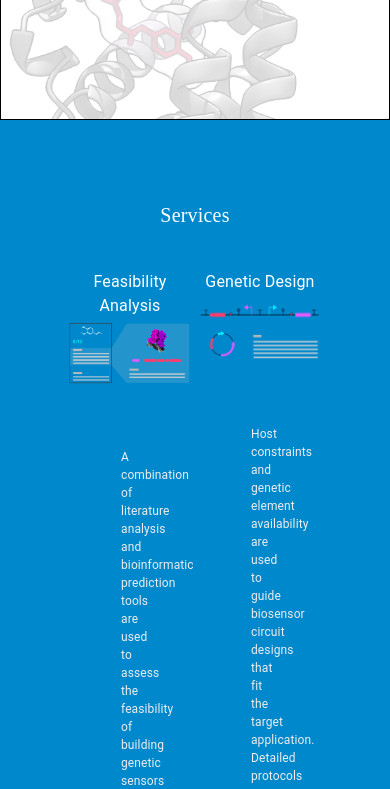
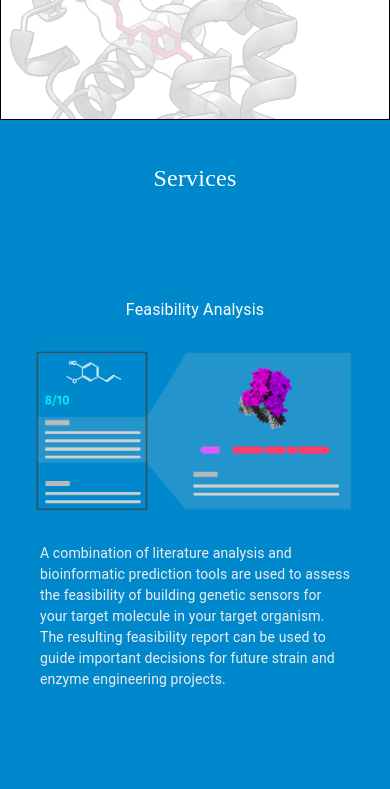
Before and after one commit to simonsnitz/retna-bio, a React (Create React App) app: page / in a window 390 px wide. Shown: the part 580-1369 px from the top of the page. Built offline with nearby package versions, Linux system fonts and the light colour scheme.

Commit message:
Made Services mobile-friendly

```diff
--- a/src/Components/Services.js
+++ b/src/Components/Services.js
@@ -13,6 +13,7 @@ const Services = forwardRef(function Services(props, ref) {
       props={props}
       ref={ref}
       container
+      sx={{height: {xs:1200, sm: 900, md:1100}}}
       spacing={0}
       columns={12}
       justifyContent="center"
@@ -20,46 +21,36 @@ const Services = forwardRef(function Services(props, ref) {
       // backgroundColor="#9655cf"
     >
 
-    <Grid item xs={2} >
-      {/* Spacer */}
-    </Grid>
 
         {/* Topic Header */}
-    <Grid item xs={8} >
+    <Grid item xs={12} >
       <Typography
-        sx={{ fontSize: { xs: 20, md: 40 }, mt: 10 }} color={"white"} component="div" textAlign="center" fontFamily="Argent">
+        sx={{ fontSize: { xs: 24, sm: 34, md: 40 }, mt: {xs:5, sm:10} }} color={"white"} component="div" textAlign="center" fontFamily="Argent">
         Services
       </Typography>
     </Grid>
 
-    <Grid item xs={2} >
-      {/* Spacer */}
-    </Grid>
 
 
     <Grid container xs={12} columns={12}>
 
-    <Grid item xs={2} >
-      {/* Spacer */}
-    </Grid>
-
-    <Grid item xs={4} >
 
       {/* Feasibility section */}
-      <Grid container  mt={5}>
+      <Grid item xs={12} sm={6} md={6} sx={{padding: {xs:3, sm:5, md:15}} }>
+        <Grid container  >
             {/* Header */}
           <Grid item xs={12} textAlign="center">
-          <Typography sx={{ fontSize: { xs: 16, md: 24 }}}  color="white" component="div" >
+            <Typography sx={{ fontSize: { xs: 16, sm:20, md: 24 }}}  color="white" component="div" >
             Feasibility Analysis
           </Typography>
           </Grid>
 
-        <Grid item xs={12} textAlign="center" sx={{width:{xs:200, sm:500 }}}>
+          <Grid item xs={12} textAlign="center" mt={2}>
               <img src="feasibility_analysis.png" style={{width: "100%"}}/>
           </Grid>
 
           <Grid item xs={12} >
-          <Typography sx={{ fontSize: { xs: 12, md: 20 }}}  component="div" color="#ededed" padding={7}>
+            <Typography sx={{ fontSize: { xs: 14, sm:16, md: 20 }, mt:{xs: 0, sm:3}}}  component="div" color="#ededed" padding={2} mt={3}>
             A combination of literature analysis and bioinformatic prediction tools are used to assess
             the feasibility of building genetic sensors for your target molecule in your target organism.
             The resulting feasibility report can be used to guide important decisions for future strain
@@ -70,23 +61,24 @@ const Services = forwardRef(function Services(props, ref) {
         </Grid>
       </Grid>
 
-    <Grid item xs={4} >
+
 
       {/* Genetic Design section */}
-    <Grid container  mt={5}>
+      <Grid item xs={12} sm={6} md={6} sx={{padding: {xs:3, sm:5, md:15}}}>
+        <Grid container  >
               {/* Header */}
-        <Grid item xs={12} textAlign="center">
-          <Typography sx={{ fontSize: { xs: 16, md: 24 }}}  component="div" color="white">
+            <Grid item xs={12} textAlign="center" sx={{mt:{xs:7, sm:0}}}>
+              <Typography sx={{ fontSize: { xs: 16, sm:20, md: 24 }}}  component="div" color="white">
               Genetic Design
             </Typography>
             </Grid>
 
-        <Grid item xs={12} textAlign="center" sx={{width:{xs:200, sm:500 }}}>
+            <Grid item xs={12} textAlign="center" mt={2}>
                 <img src="genetic_design.png" style={{width: "100%"}}/>
             </Grid>
 
             <Grid item xs={12} >
-        <Typography sx={{ fontSize: { xs: 12, md: 20 }}}  component="div" padding={7} color="#ededed">
+            <Typography sx={{ fontSize: { xs: 14, sm:16, md: 20 }, mt:{xs: 0, sm:3}}}  component="div" color="#ededed" padding={2}>
               Host constraints and genetic element availability are used to guide biosensor circuit designs that
               fit the target application. Detailed protocols are created for evaluating biosensor designs.
               The resulting genetic sequences and protocols provide a clear actionable plan for sensor development.
@@ -98,10 +90,6 @@ const Services = forwardRef(function Services(props, ref) {
 
 
 
-    <Grid item xs={2} >
-      {/* Spacer */}
-    </Grid>
-
 
     </Grid>
     </Grid>
```
Lines whose indentation alone changed are shown as unchanged.
